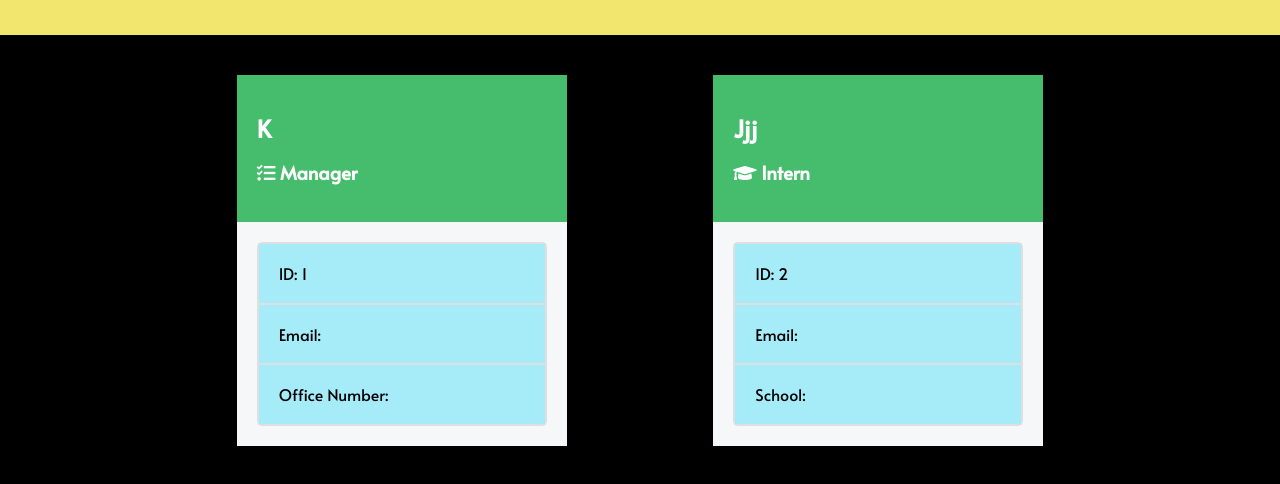
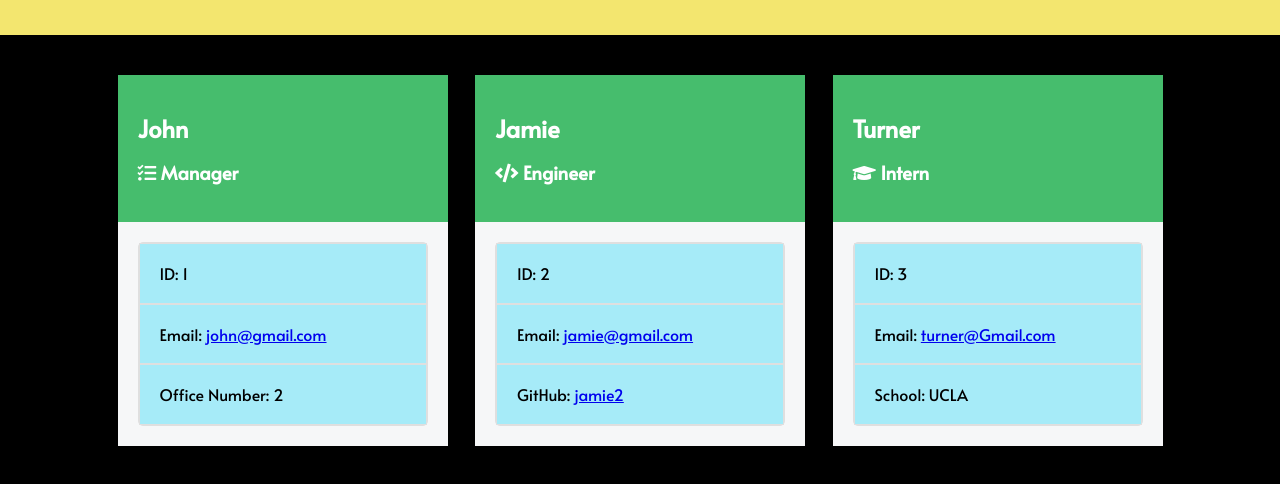
Before and after one commit to GRech17/Team-Profile-Generator, a website: page dist/htmlContent.html in a window 1280 px wide. Shown: the part 82-566 px from the top of the page. Drawn offline with nearby package versions, Linux system fonts and the light colour scheme.

Commit message:
README detailed

```diff
--- a/dist/htmlContent.html
+++ b/dist/htmlContent.html
@@ -82,28 +82,42 @@
 
     <div class="teamMember">
         <div class="teamMemberHeading">
-            <h2>k</h2>
+            <h2>John</h2>
             <h3><i class="fas fa-tasks"></i> Manager</h3>
         </div>
         <div class="teamMemberBody">
             <div>
                 <p>ID: 1</p>
-                <p>Email: <a href = 'mailto:'></a></p>
-                <p>Office Number: </p>
+                <p>Email: <a href = 'mailto:john@gmail.com'>john@gmail.com</a></p>
+                <p>Office Number: 2</p>
             </div>
         </div>
     </div>
 
     <div class="teamMember">
         <div class="teamMemberHeading">
-            <h2>jjj</h2>
+            <h2>Jamie</h2>
+            <h3><i class="fas fa-code"></i> Engineer</h3>
+        </div>
+        <div class="teamMemberBody">
+            <div>
+                <p>ID: 2</p>
+                <p>Email: <a href = 'mailto:jamie@gmail.com'>jamie@gmail.com</a></p>
+                <p>GitHub: <a href = 'https://github.com/jamie2'>jamie2</a></p>
+            </div>
+        </div>
+    </div>
+
+    <div class="teamMember">
+        <div class="teamMemberHeading">
+            <h2>Turner</h2>
             <h3><i class="fas fa-graduation-cap"></i> Intern </h3>
         </div>
         <div class="teamMemberBody">
             <div>
-                <p>ID: 2</p>
-                <p>Email: <a href = 'mailto:'></a></p>
-                <p>School: </p>
+                <p>ID: 3</p>
+                <p>Email: <a href = 'mailto:turner@Gmail.com'>turner@Gmail.com</a></p>
+                <p>School: UCLA</p>
             </div>
         </div>
     </div>
```
Also changed, not shown: README.md, 1 other file.
